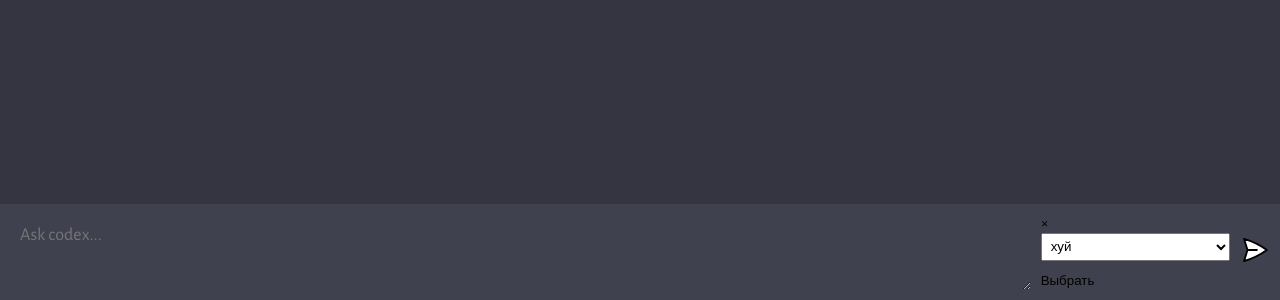
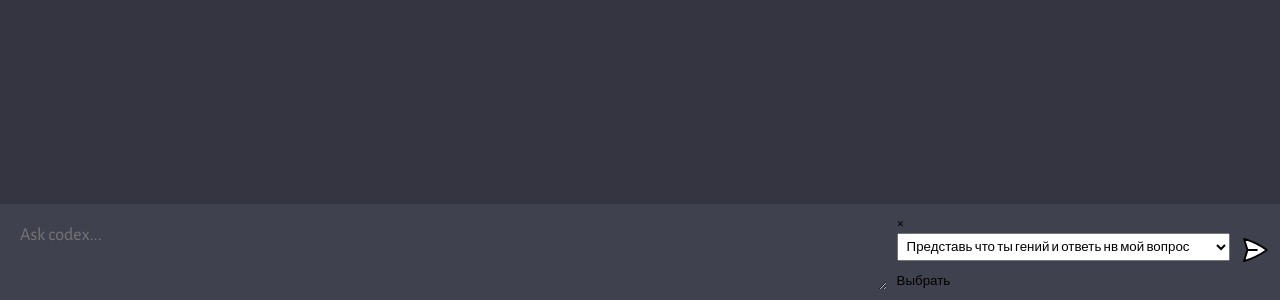
Before and after one commit to NikitaSuvorov1/Codex_App_Ai, a website built with Vite: page client/index.html in a window 1280 px wide. Shown: the part 500-800 px from the top of the page. Built offline with nearby package versions, Linux system fonts and the light colour scheme.

Commit message:
commint 2

```diff
--- a/client/index.html
+++ b/client/index.html
@@ -15,9 +15,9 @@
         <div class="modal-content">
           <span class="close">&times;</span>
           <select id="templateSelect">
-            <option value="template1">хуй</option>
-            <option value="template2">Пошел на хуй</option>
-            <option value="template3">Шфаыыыыыыыыыыы</option>
+            <option value="template1">Представь что ты гений и ответь нв мой вопрос</option>
+            <option value="template2">Представь что ты знаешь меня ответь нв мой вопрос</option>
+            <option value="template3">Представь что это последний твой шанс и ответь на мой вопрос</option>
           </select>
           <button type="button" id="selectTemplateBtn">Выбрать</button>
         </div>
```
